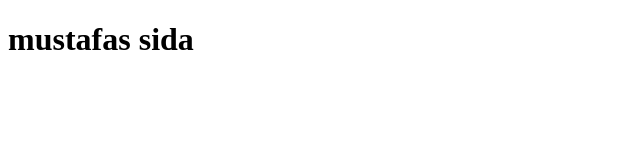
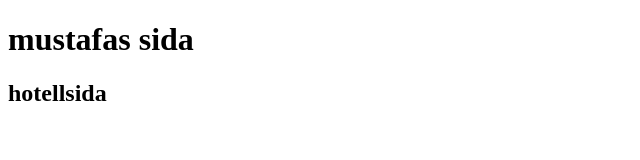
Before and after one commit to Mustafa118/Mustafa118.github.io, a plain HTML site: page index.htm in a window 1280 px wide. Shown: the whole page, without its empty margins (0-640 px from the left). Drawn offline with Linux system fonts and the light colour scheme.

Commit message:
generic commit

```diff
--- a/index.htm
+++ b/index.htm
@@ -3,7 +3,6 @@
 
 <body>
 <h1> mustafas sida </h1>
-
-</body>
+<h2> hotellsida </h2>
 
 </html>
```
Also changed, not shown: 1 other file.
